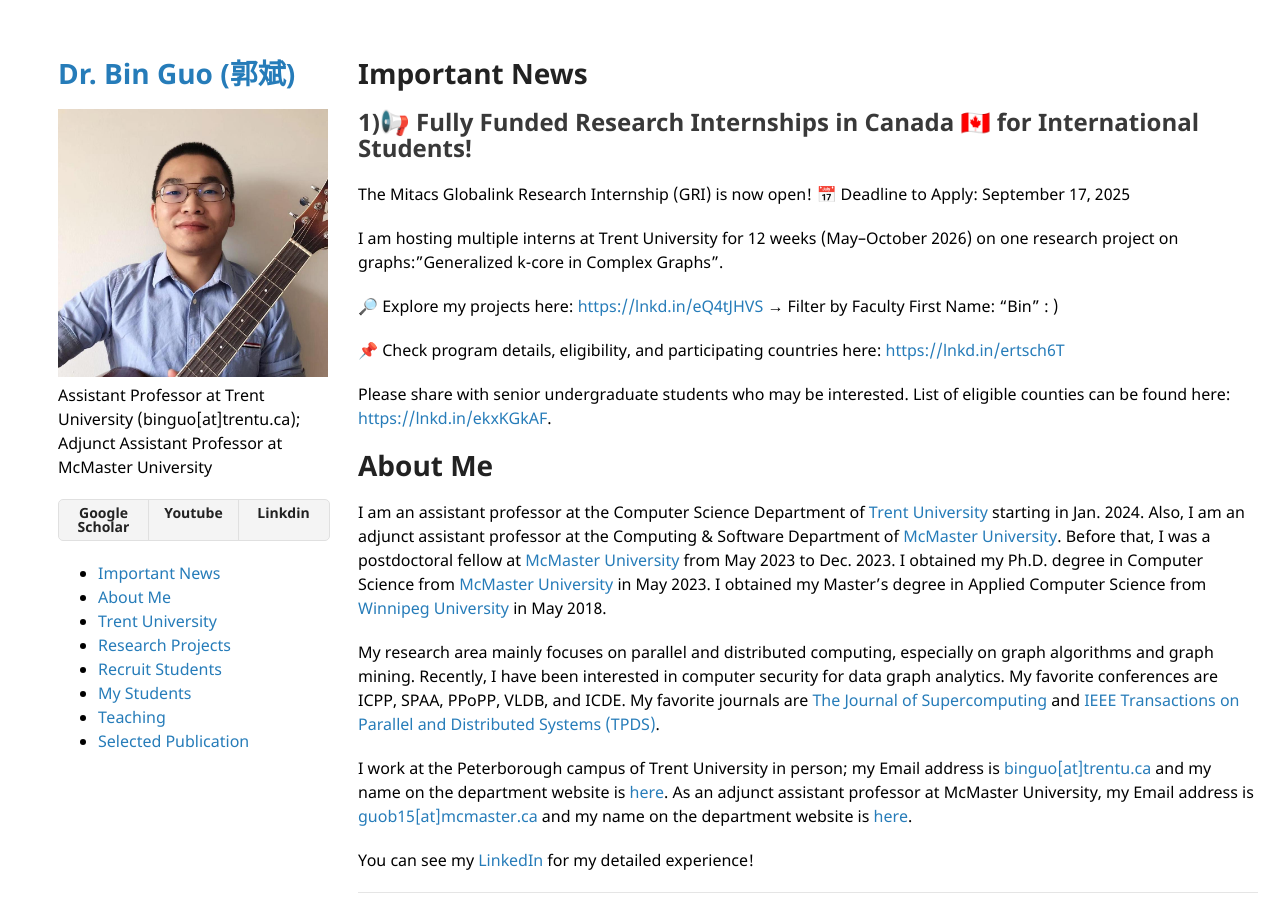
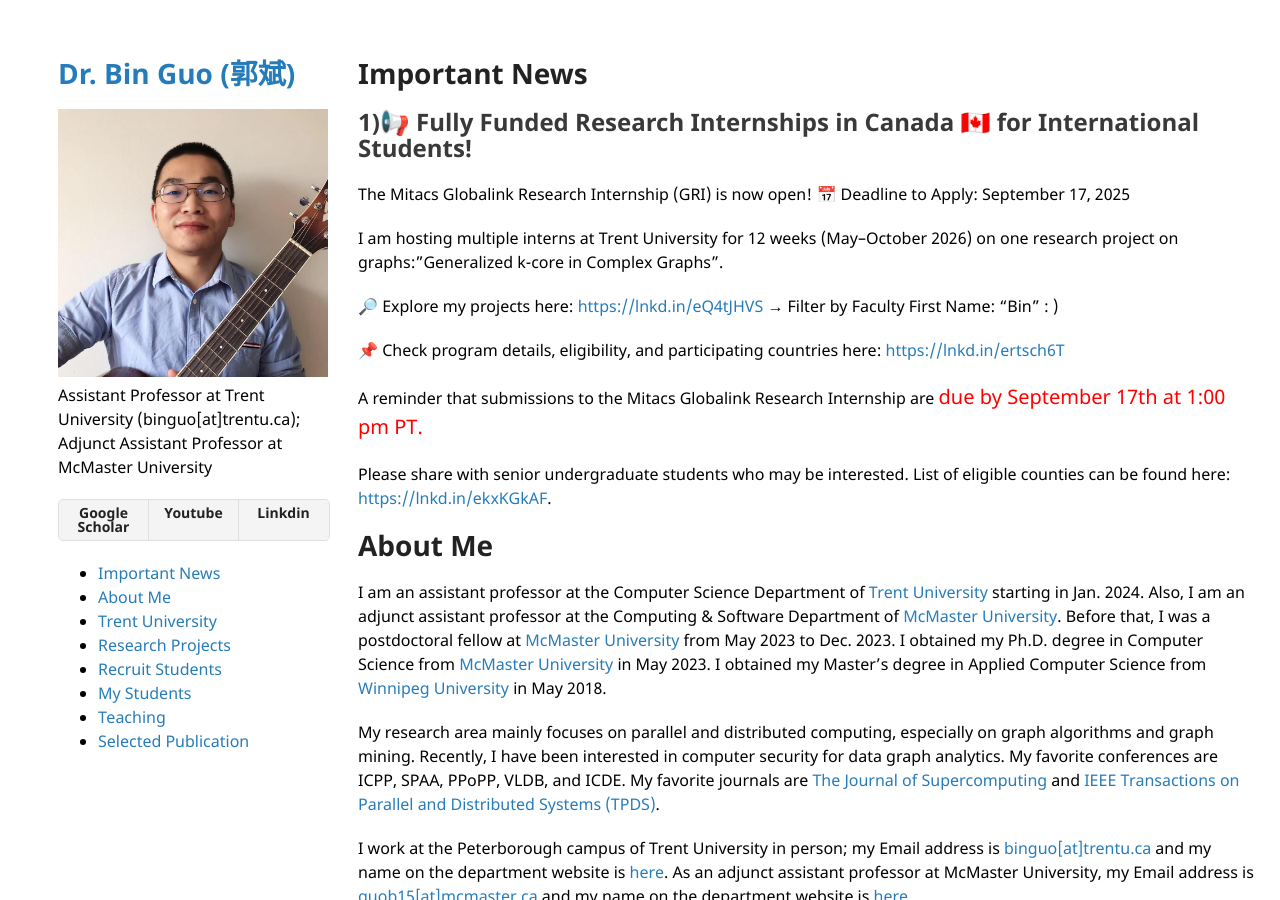
Before and after one commit to bin-guo/bin-guo.github.io, a Jekyll site: the page built from index.md, in a window 1280 px wide and 900 px high. Built offline with Jekyll 4.4.1, drawn with Linux system fonts in a browser that asks for light colours; our own code applies the rules of GitHub Pages for plain Markdown files.

Commit message:
Update index.md

```diff
--- a/index.md
+++ b/index.md
@@ -13,6 +13,8 @@ I am hosting multiple interns at Trent University for 12 weeks (May–October 20
 
 📌 Check program details, eligibility, and participating countries here:
  [https://lnkd.in/ertsch6T](https://lnkd.in/ertsch6T)
+
+ A reminder that submissions to the Mitacs Globalink Research Internship are <span style="color:red; font-size:20px;">due by September 17th at 1:00 pm PT.</span>
 
 Please share with senior undergraduate students who may be interested. List of eligible counties can be found here: [https://lnkd.in/ekxKGkAF](https://lnkd.in/ekxKGkAF).
 
```
